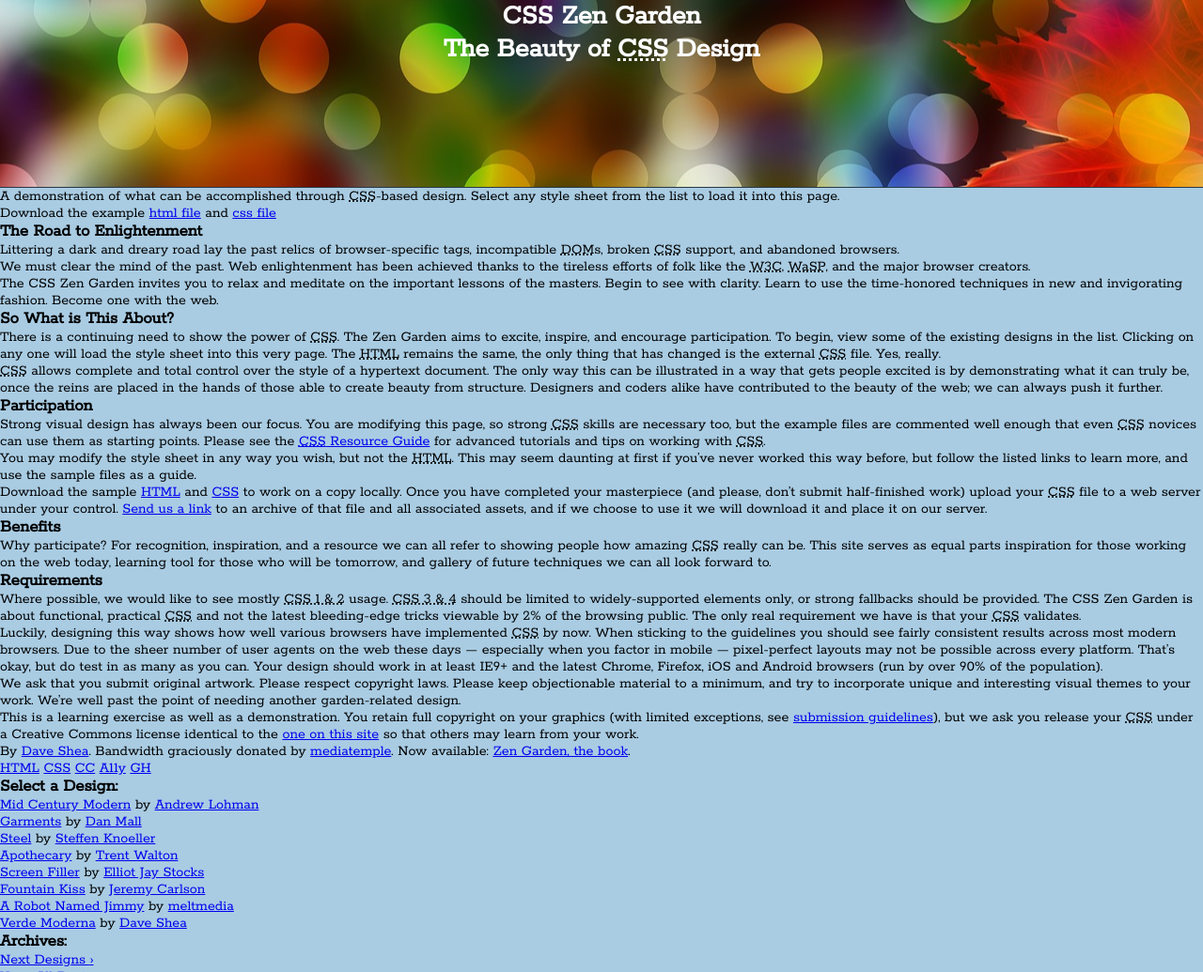
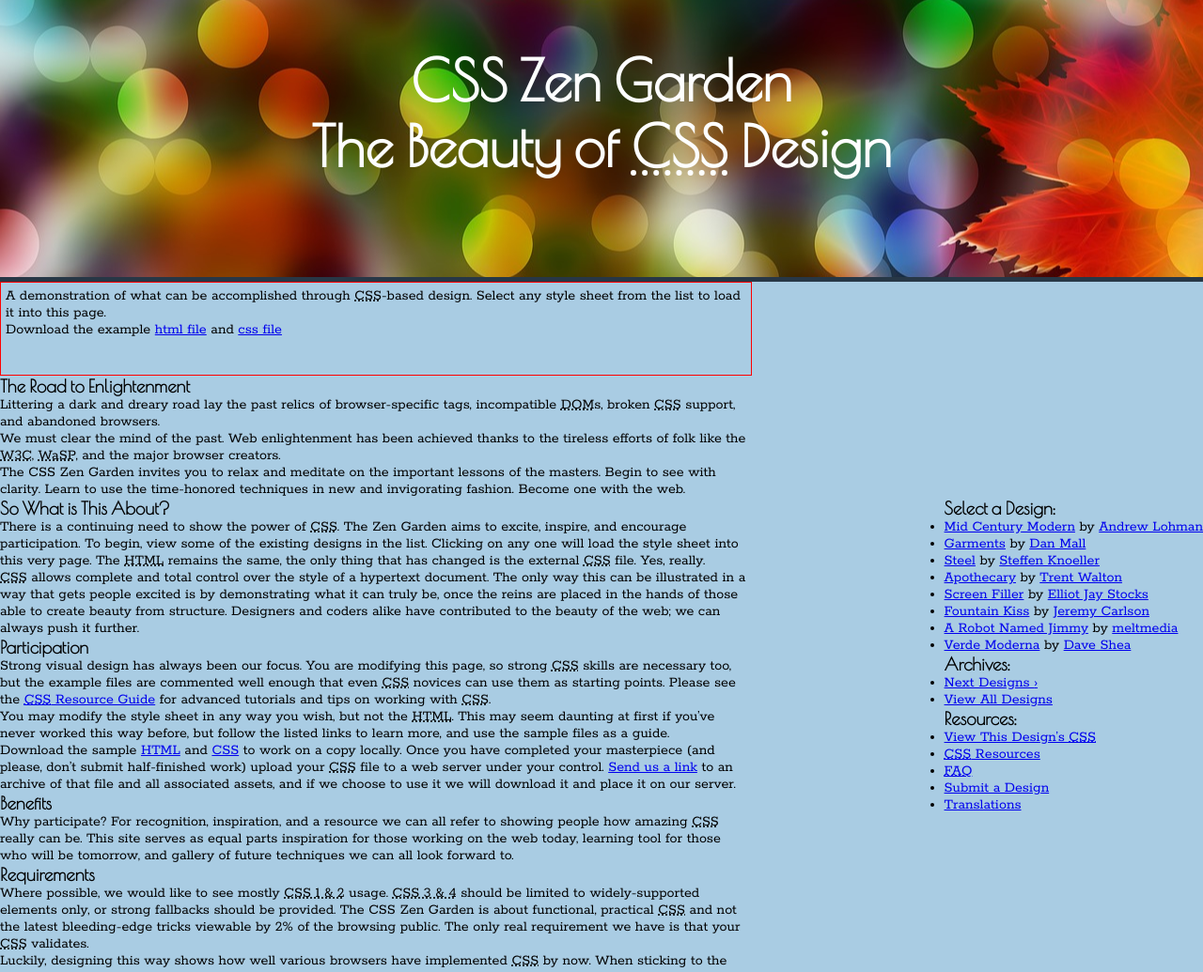
Before and after one commit to jaspal1982/zen-garden, a plain HTML site: page site/index.html in a window 1280 px wide. Shown: the top 1035 px of the page at 94% size. Drawn offline with nearby package versions, Linux system fonts and the light colour scheme.

Commit message:
few changes.

```diff
--- a/site/index.html
+++ b/site/index.html
@@ -12,6 +12,7 @@
 
 <link rel="stylesheet" media="screen" href="style.css?v=8may2013">
 	<link rel="alternate" type="application/rss+xml" title="RSS" href="http://www.csszengarden.com/zengarden.xml">
+	<link href="https://fonts.googleapis.com/css?family=Dancing+Script|Poiret+One" rel="stylesheet">
         <link href="https://fonts.googleapis.com/css?family=Rokkitt" rel="stylesheet">
          <link rel="stylesheet" type="text/css" href="style.css">
 
--- a/site/style.css
+++ b/site/style.css
@@ -6,17 +6,50 @@
 body{
 	background-color: #A9CCE3;
 	font-family: 'Rokkitt', serif;
+
 }
  header{
- 	height: 200px;
-    border-bottom: 1px solid #273746;
+ 	position: relative;
+ 	height: 300px;
+    border-bottom: 5px solid #273746;
 	background-color: #D2B4DE;
 	background-image: url(Images/banner.jpg);
 	background-position: center;
 	background-repeat: no-repeat;
+
+
+
 }
+
 h1, h2{
-	font-size: 30px;
+	position: relative;
+	top: 50px;
+	font-size: 60px;
 	text-align: center;
 	color: #FDFEFE;
 }
+h1, h2, h3{
+	font-family: 'Dancing Script', cursive;
+font-family: 'Poiret One', cursive;
+}
+.summary{
+	height: 100px;
+	width: 800px
+	margin: 5px;
+	padding: 5px;
+	float: left;
+	border: 1px solid red;
+}
+.main, section div{
+
+	width:800px;
+float: left;
+}
+.sidebar{
+	float: right;
+
+}
+footer{
+	float: left;
+
+}
```
